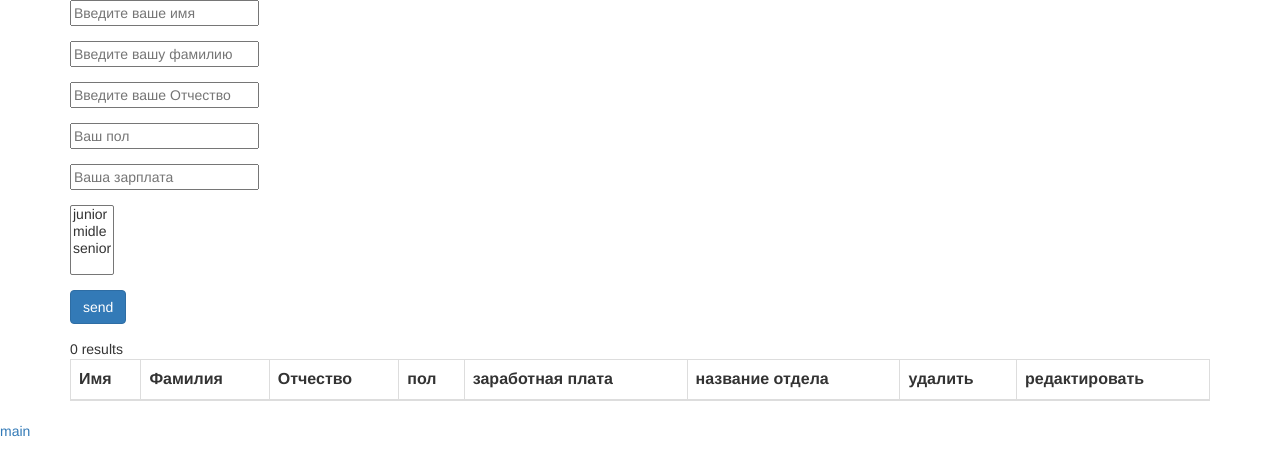
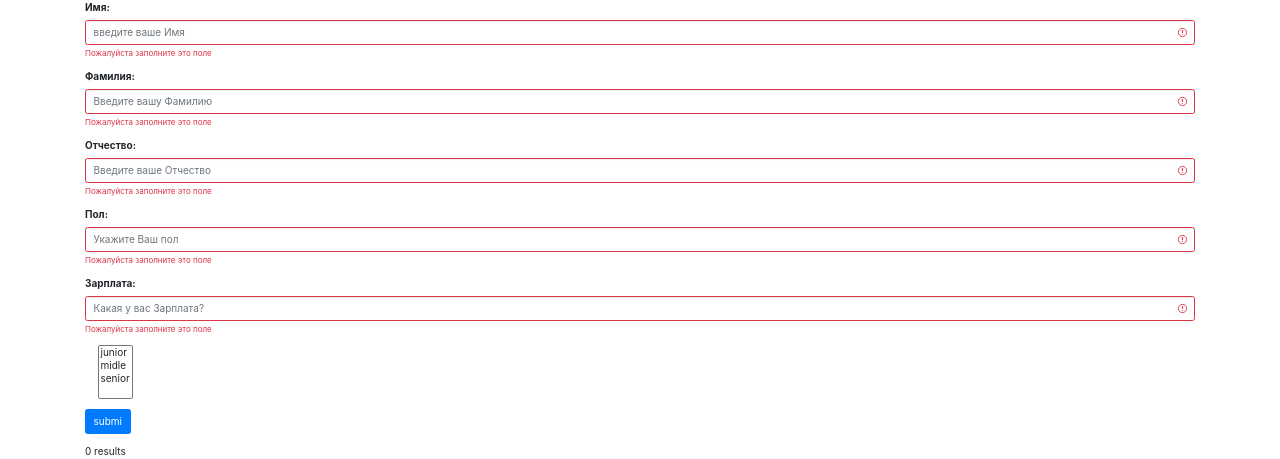
Before and after one commit to EgorAldebaran/tech-task, a PHP site: page /employeer.php?employeer_id=1 in a window 1280 px wide. Shown: the top 459 px of the page. Run offline with PHP 8.4, Linux system fonts and the light colour scheme; data comes from the database, SQL or seed files in the repository; data that the repository does not hold is empty; some libraries are stand-ins or nearby versions.

Commit message:
create validate form with bootstrap for employeer.php

```diff
--- a/employeer.php
+++ b/employeer.php
@@ -11,6 +11,10 @@
         <script src='https://ajax.googleapis.com/ajax/libs/jquery/3.5.1/jquery.min.js'></script>
         <script src='https://cdnjs.cloudflare.com/ajax/libs/popper.js/1.16.0/umd/popper.min.js'></script>
         <script src='https://maxcdn.bootstrapcdn.com/bootstrap/4.5.2/js/bootstrap.min.js'></script>
+        <link rel="stylesheet" href="https://maxcdn.bootstrapcdn.com/bootstrap/4.5.2/css/bootstrap.min.css">
+        <script src="https://ajax.googleapis.com/ajax/libs/jquery/3.5.1/jquery.min.js"></script>
+        <script src="https://cdnjs.cloudflare.com/ajax/libs/popper.js/1.16.0/umd/popper.min.js"></script>
+        <script src="https://maxcdn.bootstrapcdn.com/bootstrap/4.5.2/js/bootstrap.min.js"></script>
         <title>master</title>
         <script>
          $(document).ready(function() {
@@ -25,35 +29,65 @@
         </script>
     </head>
     <body>
+        <!-- место для ввода данных используем bootstrap form validate js -->
         <div class="container">
-            <form>
+            <form class="was-validated">
                 <div class="form-group">
-                    <input type="text" name="name" placeholder="Введите ваше имя">
+                    <label for="uname">Имя:</label>
+                    <input type="text" class="form-control" id="name" placeholder="введите ваше Имя" name="name" required>
+                    <div class="valid-feedback">valid.</div>
+                    <div class="invalid-feedback">Пожалуйста заполните это поле</div>
                 </div>
                 <div class="form-group">
-                    <input type="text" name="surname" placeholder="Введите вашу фамилию">
+                    <label for="uname">Фамилия:</label>
+                    <input type="text" class="form-control" id="surname" placeholder="Введите вашу Фамилию" name="surname" required>
+                    <div class="valid-feedback">хорошо</div>
+                    <div class="invalid-feedback">Пожалуйста заполните это поле</div>
                 </div>
                 <div class="form-group">
-                    <input type="text" name="lastname" placeholder="Введите ваше Отчество">
+                    <label for="uname">Отчество:</label>
+                    <input type="text" class="form-control" id="lastname" placeholder="Введите ваше Отчество" name="lastname" required>
+                    <div class="valid-feedback">хорошо</div>
+                    <div class="invalid-feedback">Пожалуйста заполните это поле</div>
                 </div>
                 <div class="form-group">
-                    <input type="text" name="sex" placeholder="Ваш пол">
+                    <label for="uname">Пол:</label>
+                    <input type="text" class="form-control" id="sex" placeholder="Укажите Ваш пол" name="sex" required>
+                    <div class="valid-feedback">хорошо</div>
+                    <div class="invalid-feedback">Пожалуйста заполните это поле</div>
                 </div>
                 <div class="form-group">
-                    <input type="number" name="wage" placeholder="Ваша зарплата">
+                    <label for="pwd">Зарплата:</label>
+                    <input type="password" class="form-control" id="wage" placeholder="Какая у вас Зарплата?" name="wage" required>
+                    <div class="valid-feedback">хорошо</div>
+                    <div class="invalid-feedback">Пожалуйста заполните это поле</div>
                 </div>
-                <div class="form-group">
+                <div class="form-group form-check">
+                    <label class="form-check-label">
                         <select name="team[]" multiple>
                             <option value="junior">junior</option>
                             <option value="midle">midle</option>
                             <option value="senior">senior</option>
+                            <div class="valid-feedback">хорошо</div>
+                            <div class="invalid-feedback">выберите группу</div>
                         </select>
+                    </label>
                 </div>
-                <div class="form-group">
-                    <input type="submit" value="send" class="btn btn-primary">
-                </div>
+                <button type="submit" class="btn btn-primary">submi</button>
             </form>
         </div>
+
+
+
+
+
+
+
+
+
+
+
+
         <div id="result">
 
         </div>
--- a/model.php
+++ b/model.php
@@ -49,7 +49,7 @@ if ($conn->query($sql) === TRUE) {
     echo '<script>console.log("new record create successfylly!!!!")</script>';
 }
 else {
-    echo "fuck you";
+    echo "big mistake";
 }
 
 $conn->close();
```
Lines whose indentation alone changed are shown as unchanged.
